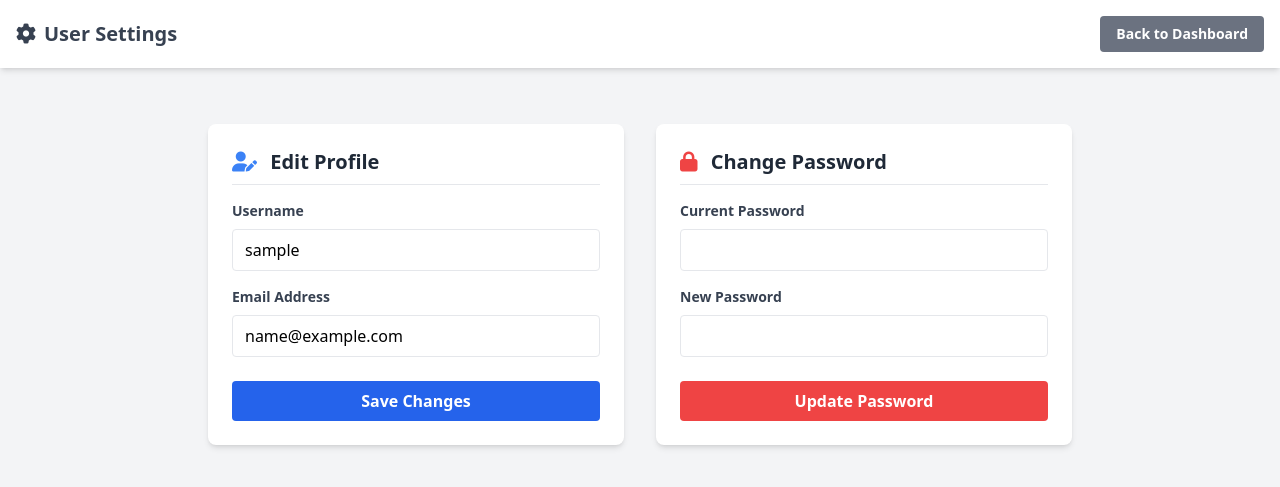
After one commit to HeshithDashan/inventory-saas, a Flask app: page /settings in a window 1280 px wide. The commit adds this page. Shown: the top 487 px of the page. Run offline with Flask 3, Linux system fonts and the light colour scheme; the visitor is signed in with stand-in values (Sample User, id 1); some libraries are stand-ins or nearby versions.

Commit message:
Added User Settings Page and Fixed Dashboard Navigation

```diff
--- a/app.py
+++ b/app.py
@@ -219,6 +219,41 @@ def view_bill(id):
     bill = Bill.query.get_or_404(id)
     return render_template('view_bill.html', bill=bill)
 
+@app.route('/settings', methods=['GET', 'POST'])
+@login_required
+def settings():
+    if request.method == 'POST':
+        action = request.form.get('action')
+
+        if action == 'update_profile':
+            new_username = request.form.get('username')
+            new_email = request.form.get('email')
+
+            existing_user = User.query.filter(((User.username == new_username) | (User.email == new_email)) & (User.id != current_user.id)).first()
+
+            if existing_user:
+                flash('Username or Email already taken!')
+            else:
+                current_user.username = new_username
+                current_user.email = new_email
+                db.session.commit()
+                flash('Profile updated successfully!')
+
+        elif action == 'change_password':
+            current_password = request.form.get('current_password')
+            new_password = request.form.get('new_password')
+
+            if not check_password_hash(current_user.password, current_password):
+                flash('Incorrect current password!')
+            else:
+                current_user.password = generate_password_hash(new_password, method='pbkdf2:sha256')
+                db.session.commit()
+                flash('Password changed successfully!')
+
+        return redirect(url_for('settings'))
+
+    return render_template('settings.html', user=current_user)
+
 if __name__ == '__main__':
     with app.app_context():
         db.create_all()
--- /dev/null
+++ b/templates/settings.html
@@ -0,0 +1,107 @@
+<!DOCTYPE html>
+<html lang="en">
+
+<head>
+    <title>Settings - SaaS Inventory</title>
+    <meta name="viewport" content="width=device-width, initial-scale=1.0">
+    <script src="https://cdn.tailwindcss.com"></script>
+    <link href="https://cdnjs.cloudflare.com/ajax/libs/font-awesome/6.0.0/css/all.min.css" rel="stylesheet">
+</head>
+
+<body class="bg-gray-100">
+
+    <nav class="bg-white shadow-md p-4 flex justify-between items-center">
+        <h1 class="text-xl font-bold text-gray-700 flex items-center gap-2">
+            <i class="fas fa-cog"></i> User Settings
+        </h1>
+        <a href="/" class="bg-gray-500 hover:bg-gray-600 text-white px-4 py-2 rounded text-sm font-bold transition">
+            Back to Dashboard
+        </a>
+    </nav>
+
+    <div class="container mx-auto mt-10 p-4 max-w-4xl">
+
+        {% with messages = get_flashed_messages() %}
+        {% if messages %}
+        <div id="flash-message"
+            class="bg-blue-100 border border-blue-400 text-blue-700 px-4 py-3 rounded mb-6 text-sm flex items-center gap-2 shadow-sm transition-opacity duration-500 ease-out">
+            <i class="fas fa-info-circle"></i> {{ messages[0] }}
+        </div>
+        {% endif %}
+        {% endwith %}
+
+        <div class="grid grid-cols-1 md:grid-cols-2 gap-8">
+
+            <div class="bg-white p-6 rounded-lg shadow-md h-fit">
+                <h2 class="text-xl font-bold mb-4 text-gray-800 border-b pb-2">
+                    <i class="fas fa-user-edit text-blue-500 mr-2"></i> Edit Profile
+                </h2>
+                <form method="POST">
+                    <input type="hidden" name="action" value="update_profile">
+
+                    <div class="mb-4">
+                        <label class="block text-gray-700 text-sm font-bold mb-2">Username</label>
+                        <input type="text" name="username" value="{{ user.username }}"
+                            class="w-full px-3 py-2 border rounded focus:outline-none focus:ring focus:border-blue-300"
+                            required>
+                    </div>
+
+                    <div class="mb-6">
+                        <label class="block text-gray-700 text-sm font-bold mb-2">Email Address</label>
+                        <input type="email" name="email" value="{{ user.email }}"
+                            class="w-full px-3 py-2 border rounded focus:outline-none focus:ring focus:border-blue-300"
+                            required>
+                    </div>
+
+                    <button type="submit"
+                        class="w-full bg-blue-600 hover:bg-blue-700 text-white font-bold py-2 px-4 rounded transition">
+                        Save Changes
+                    </button>
+                </form>
+            </div>
+
+            <div class="bg-white p-6 rounded-lg shadow-md h-fit">
+                <h2 class="text-xl font-bold mb-4 text-gray-800 border-b pb-2">
+                    <i class="fas fa-lock text-red-500 mr-2"></i> Change Password
+                </h2>
+                <form method="POST">
+                    <input type="hidden" name="action" value="change_password">
+
+                    <div class="mb-4">
+                        <label class="block text-gray-700 text-sm font-bold mb-2">Current Password</label>
+                        <input type="password" name="current_password"
+                            class="w-full px-3 py-2 border rounded focus:outline-none focus:ring focus:border-red-300"
+                            required>
+                    </div>
+
+                    <div class="mb-6">
+                        <label class="block text-gray-700 text-sm font-bold mb-2">New Password</label>
+                        <input type="password" name="new_password"
+                            class="w-full px-3 py-2 border rounded focus:outline-none focus:ring focus:border-red-300"
+                            required>
+                    </div>
+
+                    <button type="submit"
+                        class="w-full bg-red-500 hover:bg-red-600 text-white font-bold py-2 px-4 rounded transition">
+                        Update Password
+                    </button>
+                </form>
+            </div>
+
+        </div>
+    </div>
+
+    <script>
+
+        window.setTimeout(function () {
+            const flashMsg = document.getElementById('flash-message');
+            if (flashMsg) {
+                flashMsg.style.opacity = '0';
+                setTimeout(() => flashMsg.remove(), 500);
+            }
+        }, 3000);
+    </script>
+
+</body>
+
+</html>
```
Also changed, not shown: templates/dashboard.html (+4 -5 lines).
